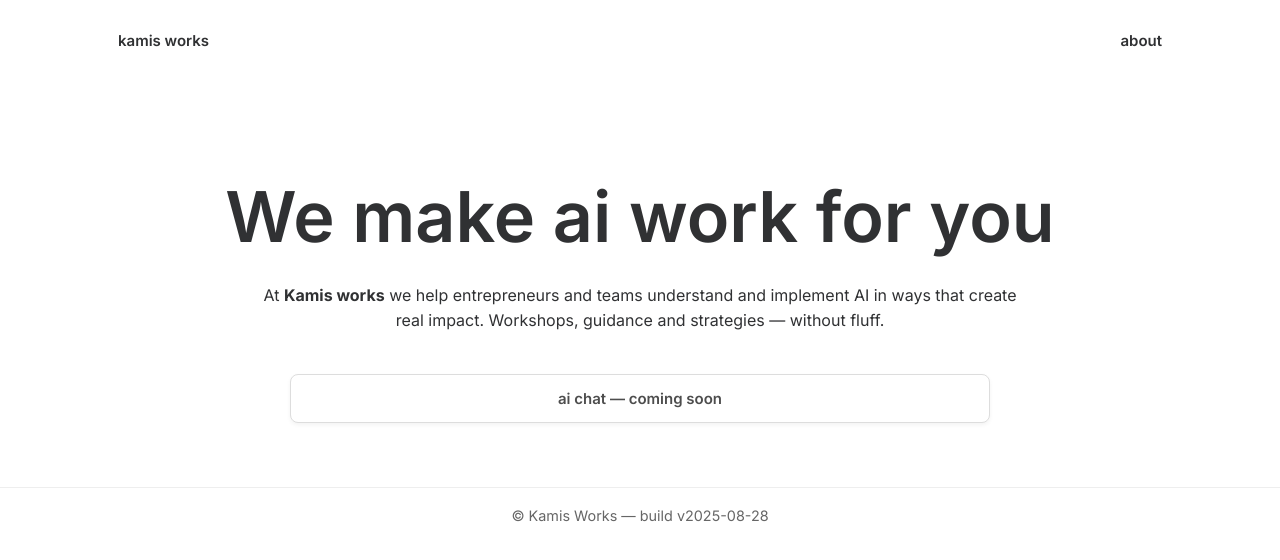
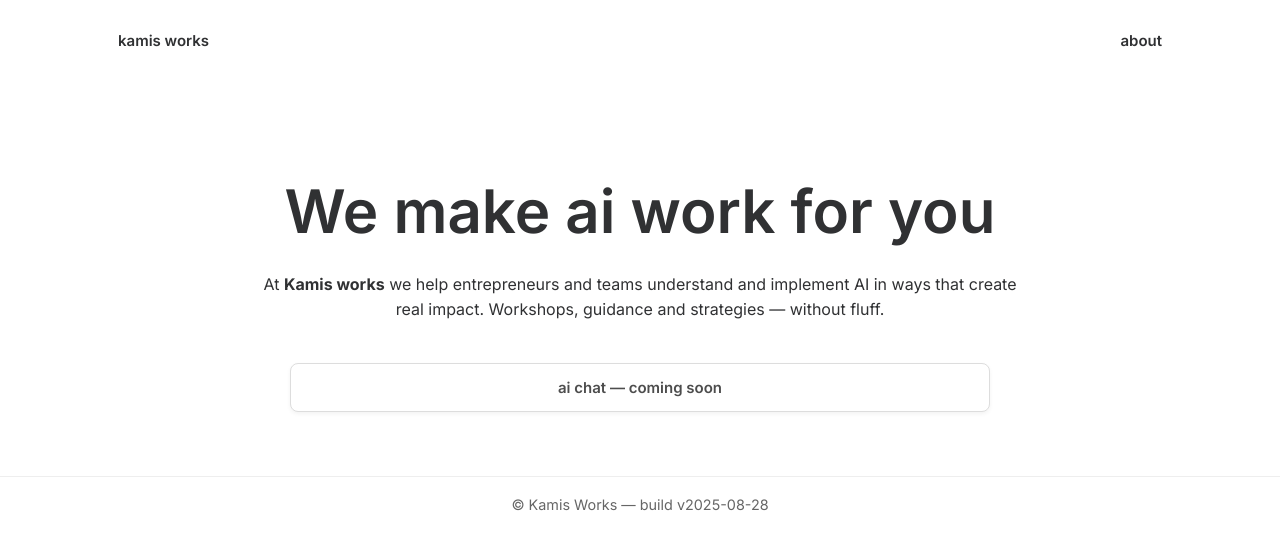
Before and after one commit to alexkamis/kamis-website, a plain HTML site: page index.html in a window 1280 px wide. Drawn offline with Linux system fonts and the light colour scheme.

Commit message:
polish header

```diff
--- a/style.css
+++ b/style.css
@@ -49,7 +49,7 @@ body {
 .h-section {
   font-family: "Inter", sans-serif;
   font-weight: 600;
-  font-size: clamp(30px, 7vw, 70px);
+  font-size: clamp(25px, 6vw, 60px);
   line-height: 1.1;
   margin: 0 0 28px 0;
   color: var(--fg);
```
